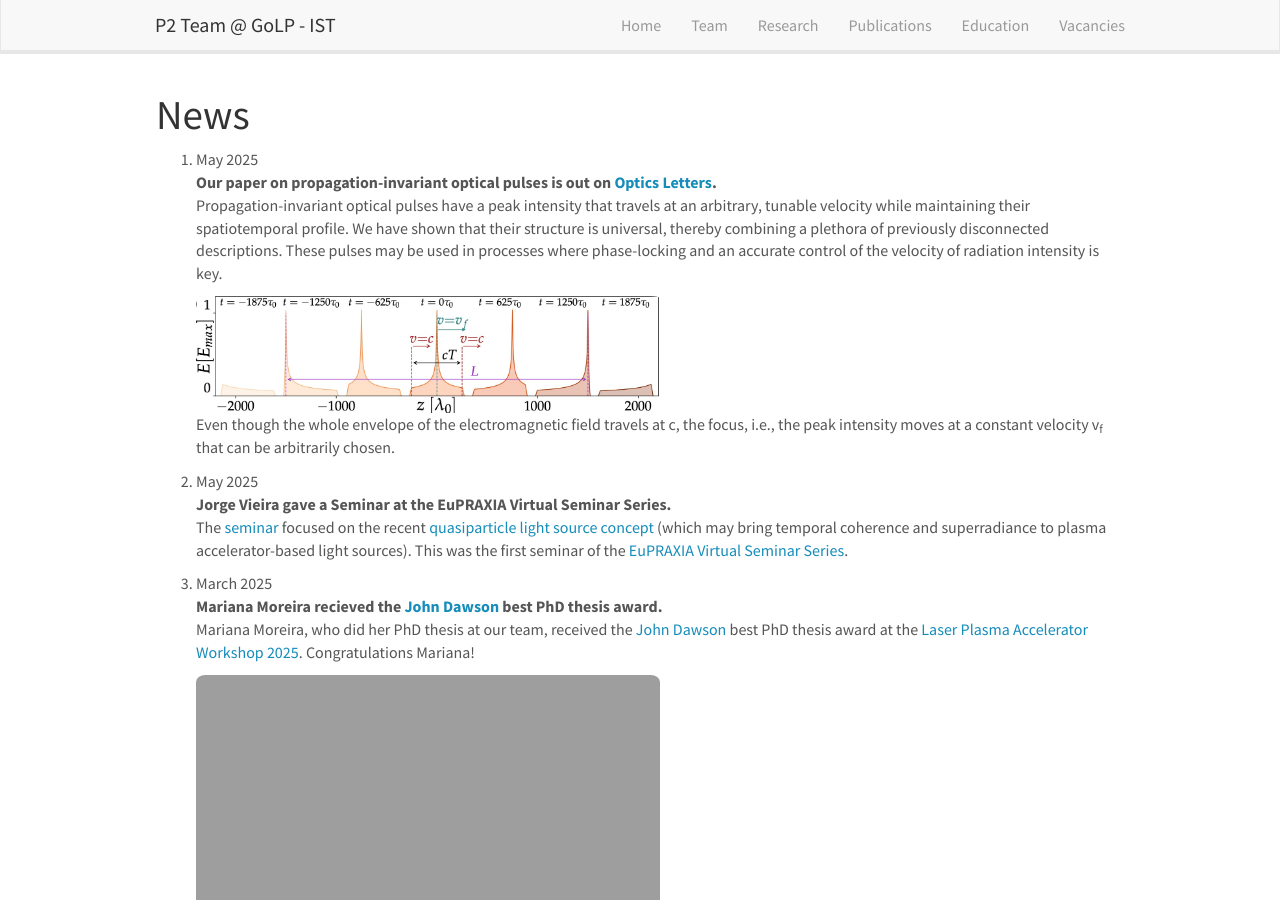
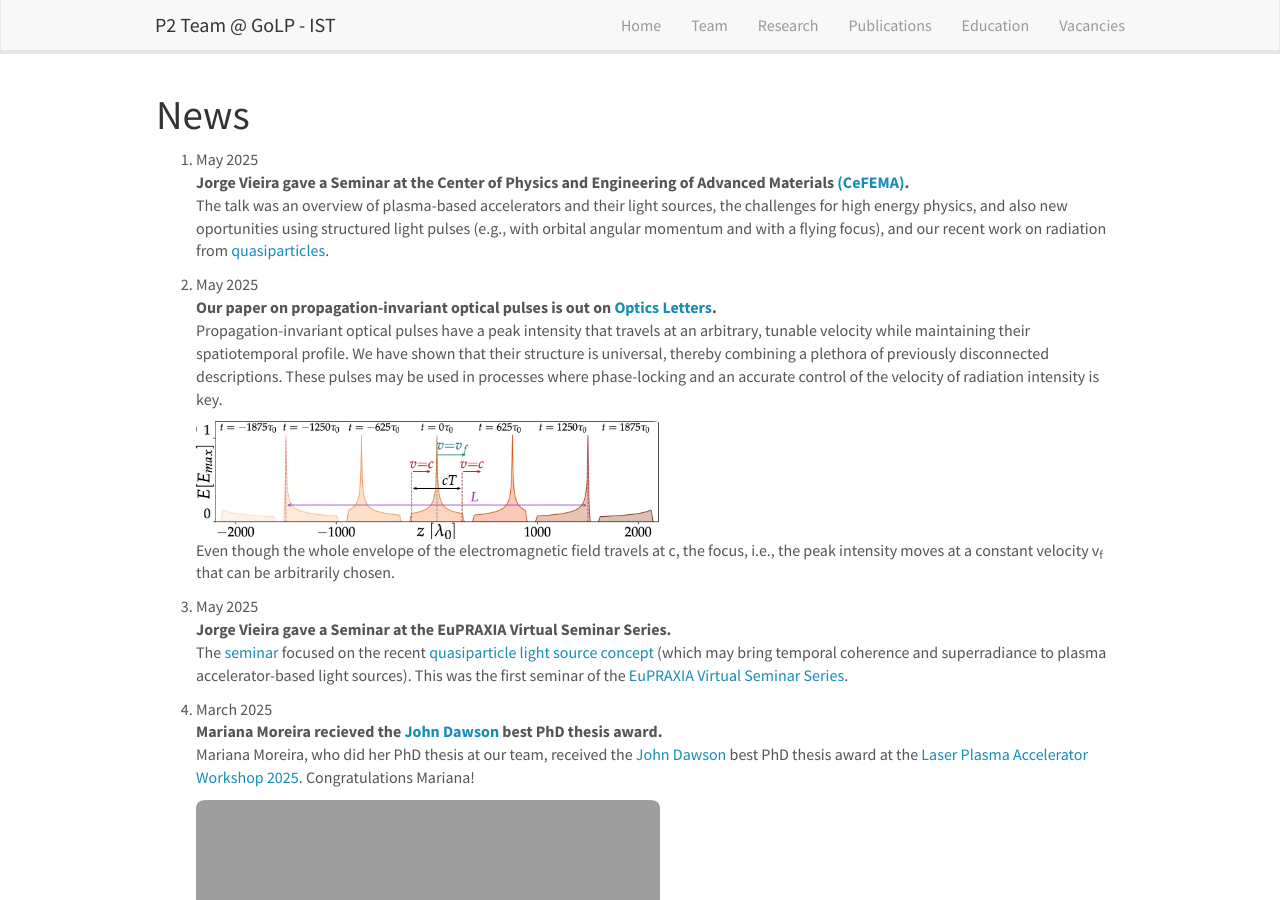
Before and after one commit to p2team/p2team.github.io, a Jekyll site: the page built from _pages/allnews.md, in a window 1280 px wide and 900 px high. Built offline with Jekyll 4.4.1, drawn with Linux system fonts in a browser that asks for light colours; nearby versions of some CDN libraries.

Commit message:
news CeFEMA seminar

```diff
--- a/_data/news.yml
+++ b/_data/news.yml
@@ -1,3 +1,8 @@
+- date: 14. May 2025
+  headline: Jorge Vieira gave a Seminar at the Center of Physics and Engineering of Advanced Materials [(CeFEMA)](https://cefema.tecnico.ulisboa.pt/people/joao-seixas/).
+  fullstory: The talk was an overview of plasma-based accelerators and their light sources, the challenges for high energy physics, and also new oportunities using structured light pulses (e.g., with orbital angular momentum and with a flying focus), and our recent work on radiation from [quasiparticles](https://www.nature.com/articles/s41566-023-01311-z).
+  number_photo: 0
+
 - date: 12. May 2025
   headline: Our paper on propagation-invariant optical pulses is out on [Optics Letters](https://doi.org/10.1364/OL.562773).
   fullstory: Propagation-invariant optical pulses have a peak intensity that travels at an arbitrary, tunable velocity while maintaining their spatiotemporal profile. We have shown that their structure is universal, thereby combining a plethora of previously disconnected descriptions. These pulses may be used in processes where phase-locking and an accurate control of the velocity of radiation intensity is key.
```
